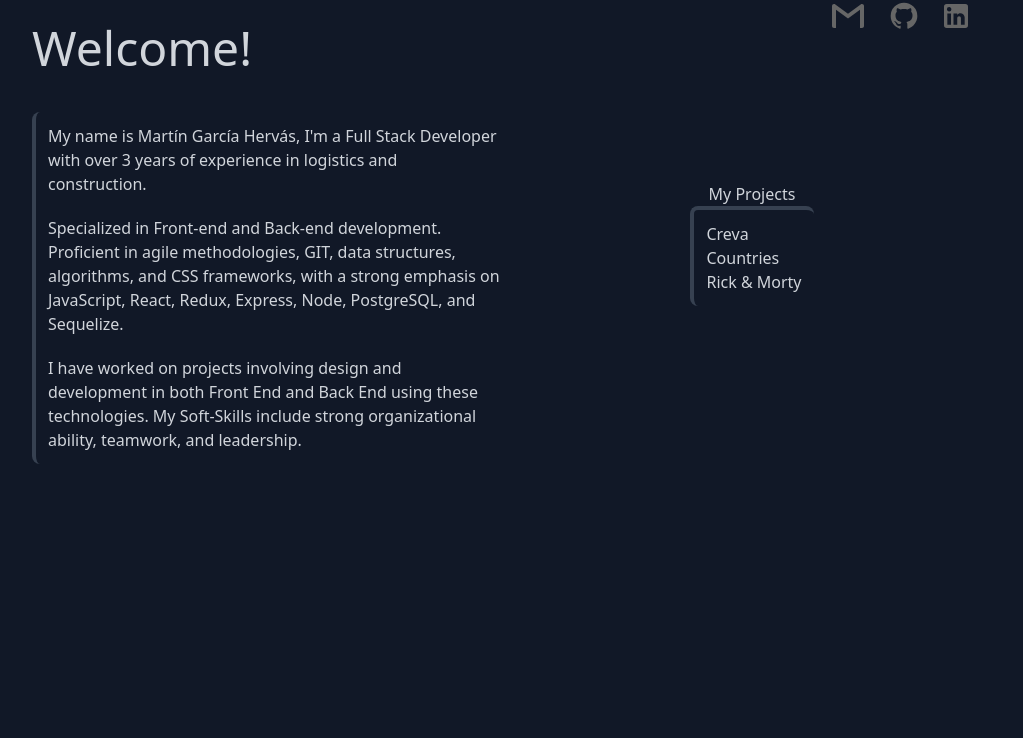
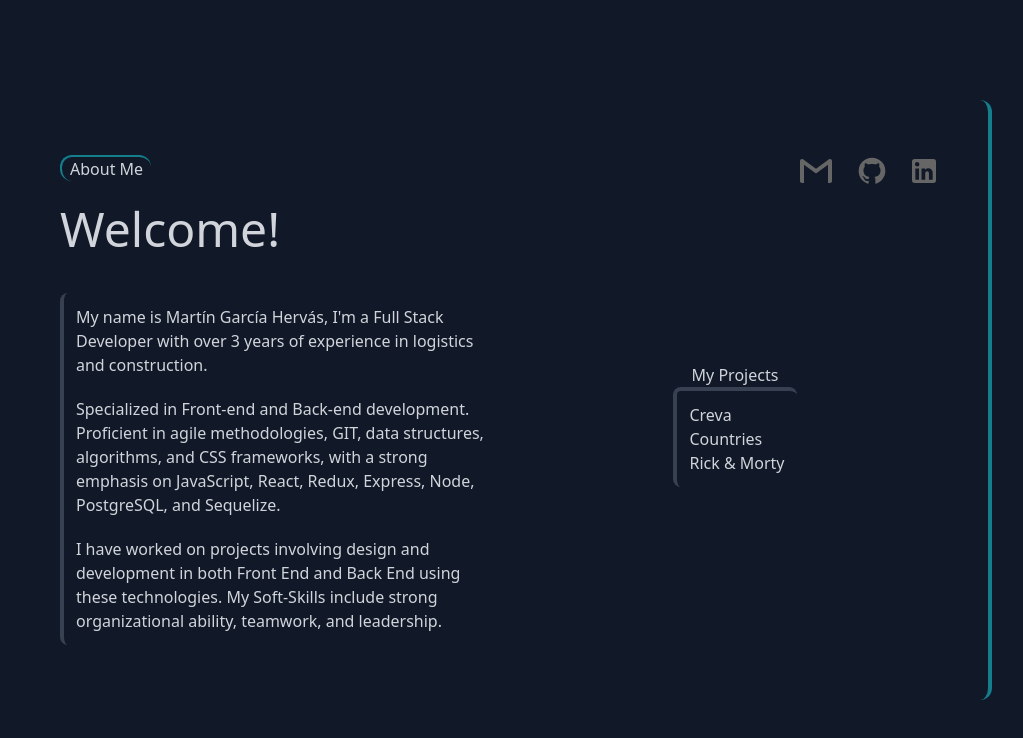
Before and after one commit to MartinGarciaHervas/Portfolio, a React (Vite) app: page / in a window 1280 px wide. Shown: the top 738 px of the page, without its empty margins (128-1151 px from the left). Built offline with nearby package versions, Linux system fonts and the light colour scheme.

Commit message:
Structure OK

```diff
--- a/src/App.tsx
+++ b/src/App.tsx
@@ -3,7 +3,7 @@ import Home from './Views/Home'
 function App() {
 
   return (
-      <div className='flex justify-center bg-gray-900 text-gray-300 w-screen h-screen'>
+      <div className='flex justify-center items-center bg-gray-900 text-gray-300 w-screen h-screen'>
         <Home/>
       </div>
   )
--- a/src/Views/Home.tsx
+++ b/src/Views/Home.tsx
@@ -4,7 +4,7 @@ import SocialMedia from "../components/SocialMedia"
 
 const Home = () => {
     return (
-        <div className="flex flex-col w-3/4 h-1/2 mt-1/4">
+        <div className="flex flex-col justify-center p-7 w-3/4 h-3/4 border-r-4 border-bordergreen hover:border-gray-700 transition-all duration-300 rounded-xl">
             <SocialMedia />
             <div className="flex">
                 <Bio />
--- a/src/components/SocialMedia.tsx
+++ b/src/components/SocialMedia.tsx
@@ -4,7 +4,11 @@ import gmail from '../assets/CibGmail (1).svg'
 
 const SocialMedia = () => {
     return (
-        <div className="flex justify-end">
+        <div className='flex justify-between mb-6'>
+            <div className='border-l-2 border-t-2 rounded-xl border-bordergreen hover:border-gray-700 transition-all duration-300'>
+                <p className='pl-2 pr-2'>About Me</p>
+            </div>
+            <div className='flex'>
                 <div className="w-9 h-6 mr-5">
                     <a href={`mailto:ghervasmartin@gmail.com`} target="_blank">
                         <img
@@ -33,6 +37,7 @@ const SocialMedia = () => {
                     </a>
                 </div>
             </div>
+        </div>
     )
 }
 
```
